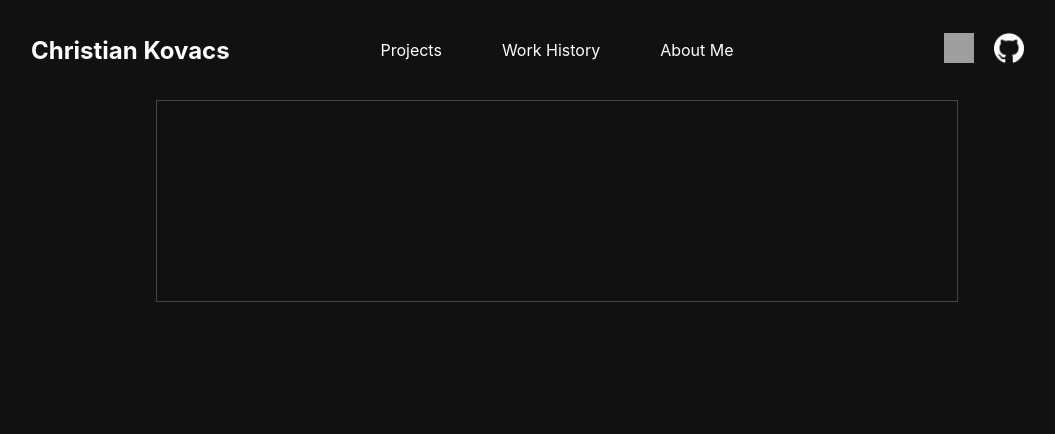
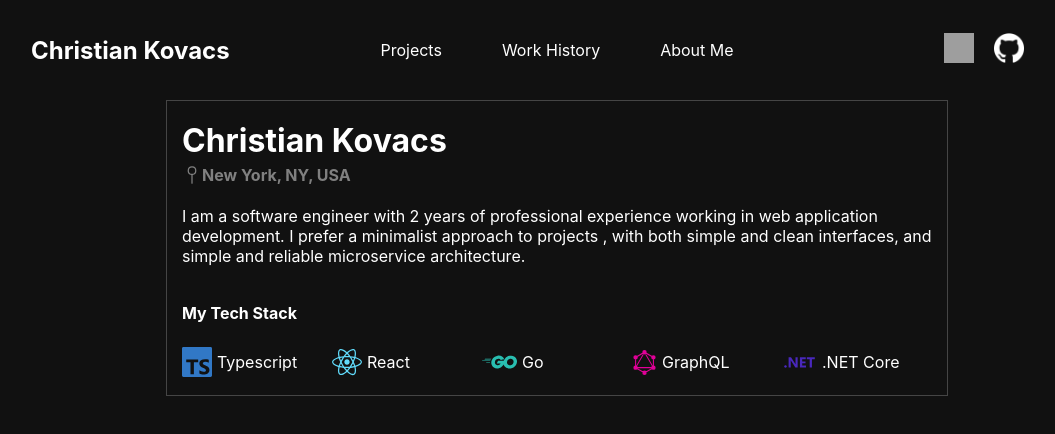
Before and after one commit to ckovacsdev/portfolio, a React (Create React App) app: page / in a window 1280 px wide. Shown: the top 434 px of the page, without its empty margins (83-1138 px from the left). Built offline with nearby package versions, Linux system fonts and the light colour scheme; grey boxes are pictures that could not be loaded; the HTML template or start-up script is replaced by a standard one.

Commit message:
add some color to logos

```diff
--- a/package.json
+++ b/package.json
@@ -7,6 +7,7 @@
     "hamburger-react": "^2.5.2",
     "react": "^19.0.0",
     "react-dom": "^19.0.0",
+    "react-icons": "^5.4.0",
     "react-scripts": "5.0.1"
   },
   "scripts": {
--- a/src/App.css
+++ b/src/App.css
@@ -9,7 +9,7 @@
 }
 
 .main-profile-content{
-  height: 250px;
+  height: 300px;
   display: flex;
   flex-direction: column;
   align-items: center;
--- a/src/components/profile-card/profile-card.css
+++ b/src/components/profile-card/profile-card.css
@@ -1,17 +1,59 @@
 .profile-card-container{
-    width: 800px;
-    min-width: 300px;
-    height: 200px;
+    width: 750px;
+    min-width: 280px;
+    height: auto;
     border: 1px solid white;
     margin-left: auto;
     margin-right: auto;
     color: white;
     border: 1px solid #454545;
+    padding: 15px;
+}
+
+.profile-card-name-container{
+}
+.profile-card-name{
+    margin-top: 5px;
+    margin-bottom: 0;
+    padding: 0;
+}
+
+.profile-card-location{
+    display: flex;
+    flex-direction: row;
+    align-items: center;
+    height: 30px;
+    margin-top: 0;
+}
+
+.profile-card-location-text{
+    color: #808080;
+}
+
+.profile-card-tech-stack{
+    display: flex;
+    flex-direction: column;
+}
+
+.profile-card-list{
+    display: flex;
+    flex-direction: row;
+    column-gap: 25px;
+    flex-wrap: wrap;
+
+}
+
+.profile-icon-name-pair{
+    display: flex;
+    flex-direction: row;
+    align-items: center;
+    column-gap: 5px;
+    width: 125px;
 }
 
 @media screen and (max-width: 860px){
     .profile-card-container{
-        width: 90vw;
+        width: 80vw;
         margin: none;
     }
 }
--- a/src/components/profile-card/profile-card.tsx
+++ b/src/components/profile-card/profile-card.tsx
@@ -1,9 +1,38 @@
+import { PiMapPinSimple } from "react-icons/pi";
+import { SiTypescript } from "react-icons/si";
+import { FaReact } from "react-icons/fa";
+import { FaGolang } from "react-icons/fa6";
+import { SiGraphql } from "react-icons/si";
+import { AiOutlineDotNet } from "react-icons/ai";
 import './profile-card.css';
 
 export const ProfileCard = () => {
     return (
         <div className='profile-card-container'>
-
+           <div className='profile-card-name'>
+                <h1 className='profile-card-name'> Christian Kovacs </h1>
+                <div className='profile-card-location'>
+                    <PiMapPinSimple size={20} color={'#808080'}/>
+                    <h4 className='profile-card-location-text'> New York, NY, USA </h4>
+                </div>
+           </div>
+           <div className='profile-card-description'>
+                <p>
+                    I am a software engineer with 2 years of professional experience working in web application development.
+                    I prefer a minimalist approach to projects
+                    , with both simple and clean interfaces, and simple and reliable microservice architecture.
+                </p>
+                <div className='profile-card-tech-stack'>
+                    <h4> My Tech Stack </h4>
+                    <div className='profile-card-list'>
+                        <div className='profile-icon-name-pair'> <SiTypescript  size={'30px'} color={'#3178C6'} /> Typescript </div>
+                        <div className='profile-icon-name-pair'> <FaReact size={'30px'} color={'#61DBFB'} /> React </div>
+                        <div className='profile-icon-name-pair'> <FaGolang size={'35px'} color={'#29BEB0'} /> Go </div>
+                        <div className='profile-icon-name-pair'> <SiGraphql size={'25px'} color={'#E10098'} /> GraphQL </div>
+                        <div className='profile-icon-name-pair'> <AiOutlineDotNet size={'35px'} color={'#512bd4'} /> .NET Core </div>
+                    </div>
+                </div>
+           </div>
         </div>
     )
 }
```
Also changed, not shown: 1 other file (tests, documents, lock files or other folders).
